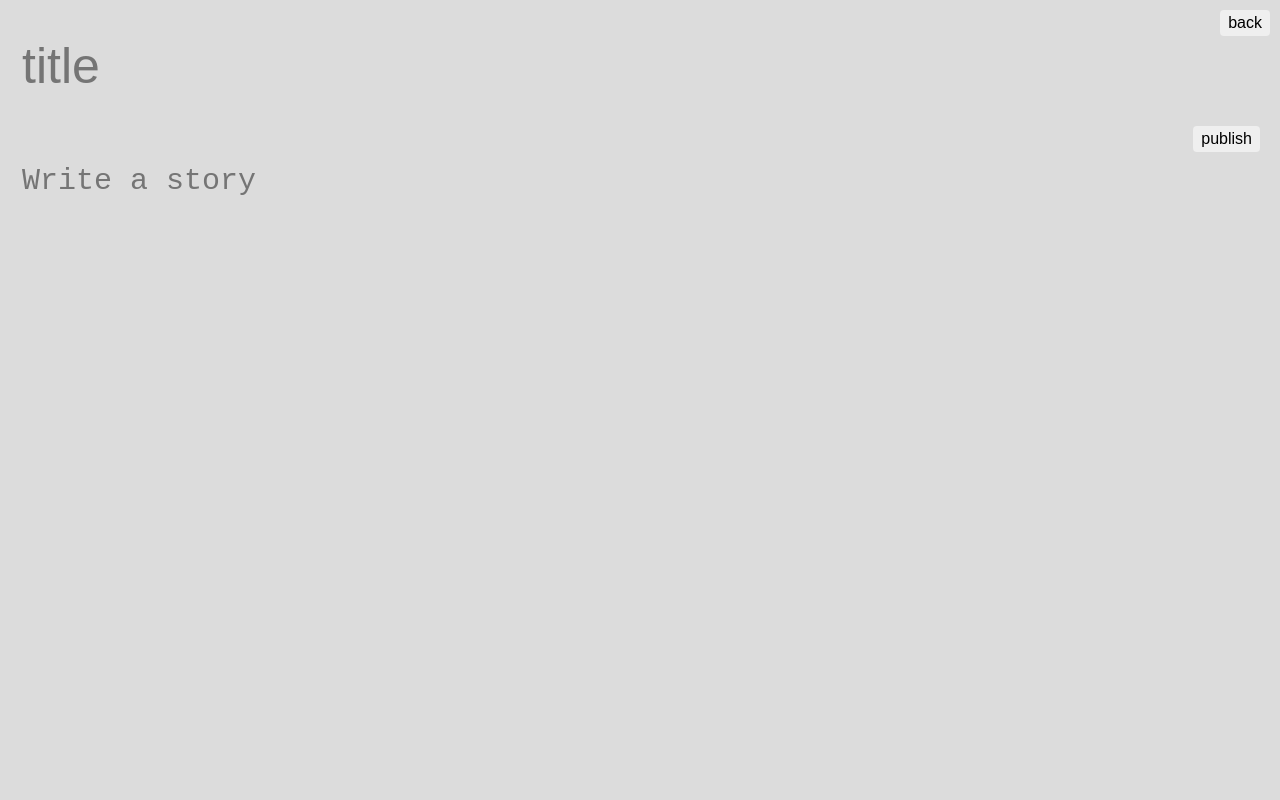
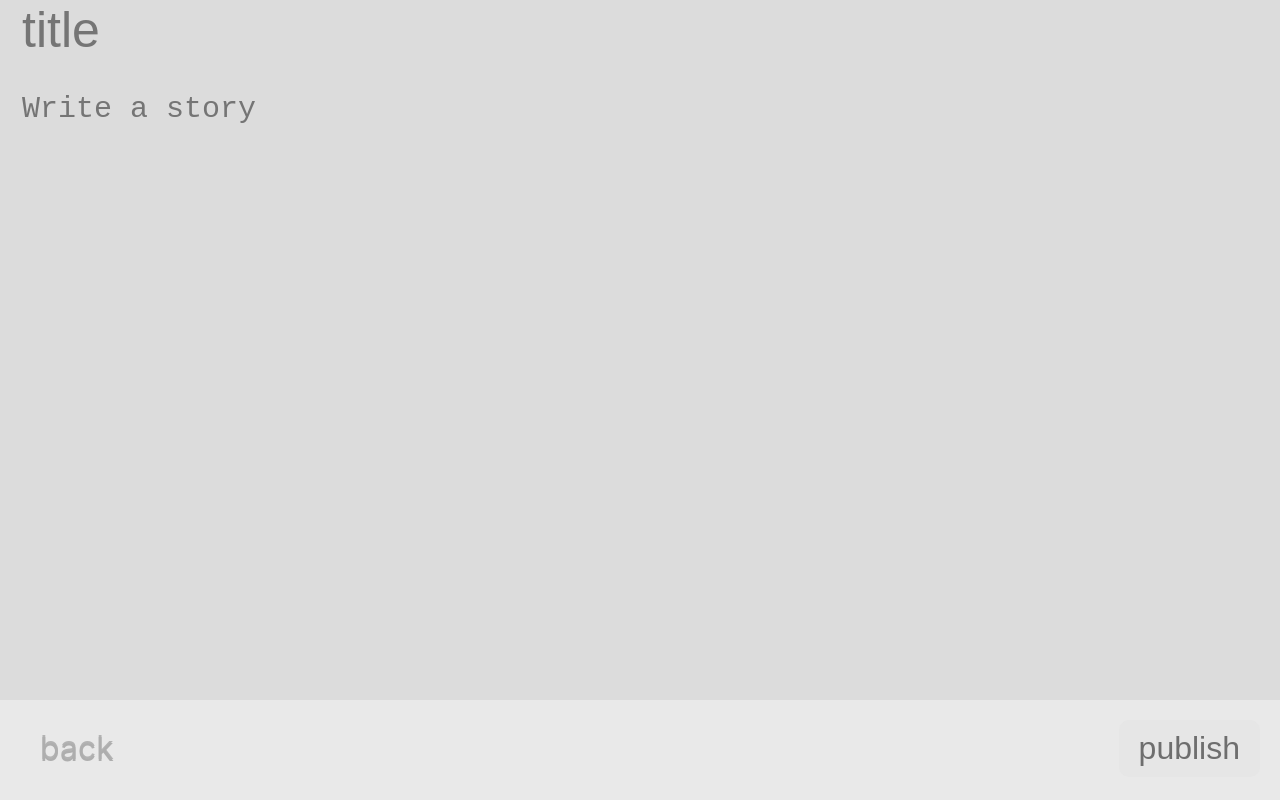
Before and after one commit to gxdxt/gxdxt-blog-front, a Next.js app: page /posts/add in a window 1280 px wide. Shown: the top 800 px of the page. Built offline with nearby package versions, Linux system fonts and the light colour scheme.

Commit message:
feat : Change the post page

```diff
--- a/pages/posts/add.jsx
+++ b/pages/posts/add.jsx
@@ -37,22 +37,29 @@ const PostAddPage = () => {
 
     return (
         <>
-        <button className="postBtn" onClick = {() => {
-                    window.location.href = "/posts"
-        }}>back</button>
+
         <form onSubmit={handleSubmit}>
             <div className="postTitle">
                 <input placeholder="title" type = "text" id = "title" value = {title} onChange={handleTitle}/>
             </div>
             <div className="addContent">
-                <button className="postBtn">publish</button>
+
                 <Container>
                     <textarea placeholder="Write a story" id = "content" cols = "10" rows = "10" onChange={handleContent} defaultValue={content} />
                     <div />
                     <div dangerouslySetInnerHTML={{__html: marked.parse(content)}} />
                 </Container>
             </div>
-
+            <div className="addFooter">
+                <div className="backDiv">
+                    <a className="backAnchor" onClick = {() => {
+                            window.location.href = "/posts"
+                    }}>back</a>
+                </div>
+                <div className="postDiv">
+                    <button className="postBtn" type="submit">publish</button>
+                </div>
+            </div>
         </form>
         </>
     )
--- a/styles/globals.css
+++ b/styles/globals.css
@@ -37,11 +37,11 @@ a {
 
 .postBtn {
   /* 생략 */
-  margin: 0;
-  padding: 0.25rem 0.5rem;
+  padding:10px 20px 10px 20px;
+  margin:20px;
+  font-size: 2rem;
+  font-weight: 400;
 
-  font-size: 1rem;
-  font-weight: 400;
   text-align: center;
   text-decoration: none;
 
@@ -49,12 +49,14 @@ a {
   width: auto;
 
   border: none;
-  border-radius: 4px;
+  border-radius: 10px;
+
+  display: inline-block;
 
   /*addition*/
-  margin-right: 10px;
-  margin-top: 10px;
   margin-left: auto;
+
+  cursor:pointer;
 }
 
 .postTitle {
@@ -91,3 +93,57 @@ a {
   background-color: gainsboro;
   font-size: 30px;
 }
+
+.addFooter {
+  position: fixed;
+  bottom: 0px;
+  height: 100px;
+  width: 100%;
+
+  background-color: whitesmoke;
+  opacity: 0.5;
+}
+
+.backBtn {
+    /* 생략 */
+    margin: 10px;
+    padding: 0.25rem 0.5rem;
+
+    font-size: 1rem;
+    font-weight: 400;
+    text-align: center;
+    text-decoration: none;
+
+    display: flex;
+    width: auto;
+
+    border: none;
+    border-radius: 4px;
+
+    /*addition*/
+    margin-right: 10px;
+    margin-top: 10px;
+    margin-left: auto;
+}
+
+.backAnchor {
+  text-decoration: none;
+  font-size:2rem;
+  color: grey;
+  padding:10px 20px 10px 20px;
+  margin:20px;
+  display:inline-block;
+  border-radius: 10px;
+  transition:all 0.1s;
+  text-shadow: 0px -2px rgba(0, 0, 0, 0.44);
+  cursor:pointer;
+}
+
+.backDiv {
+  float: left;
+}
+
+.postDiv {
+  float: right;
+  font-size: 30px;
+}
```
